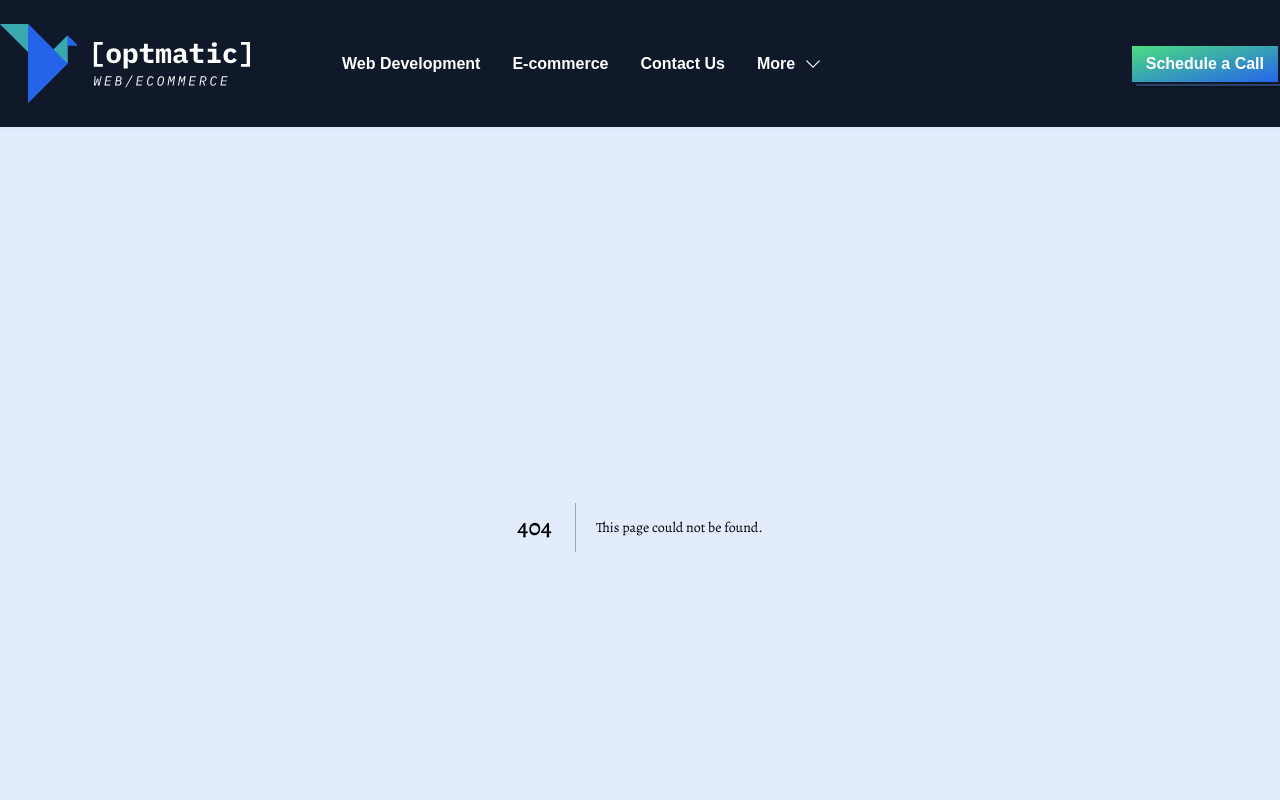
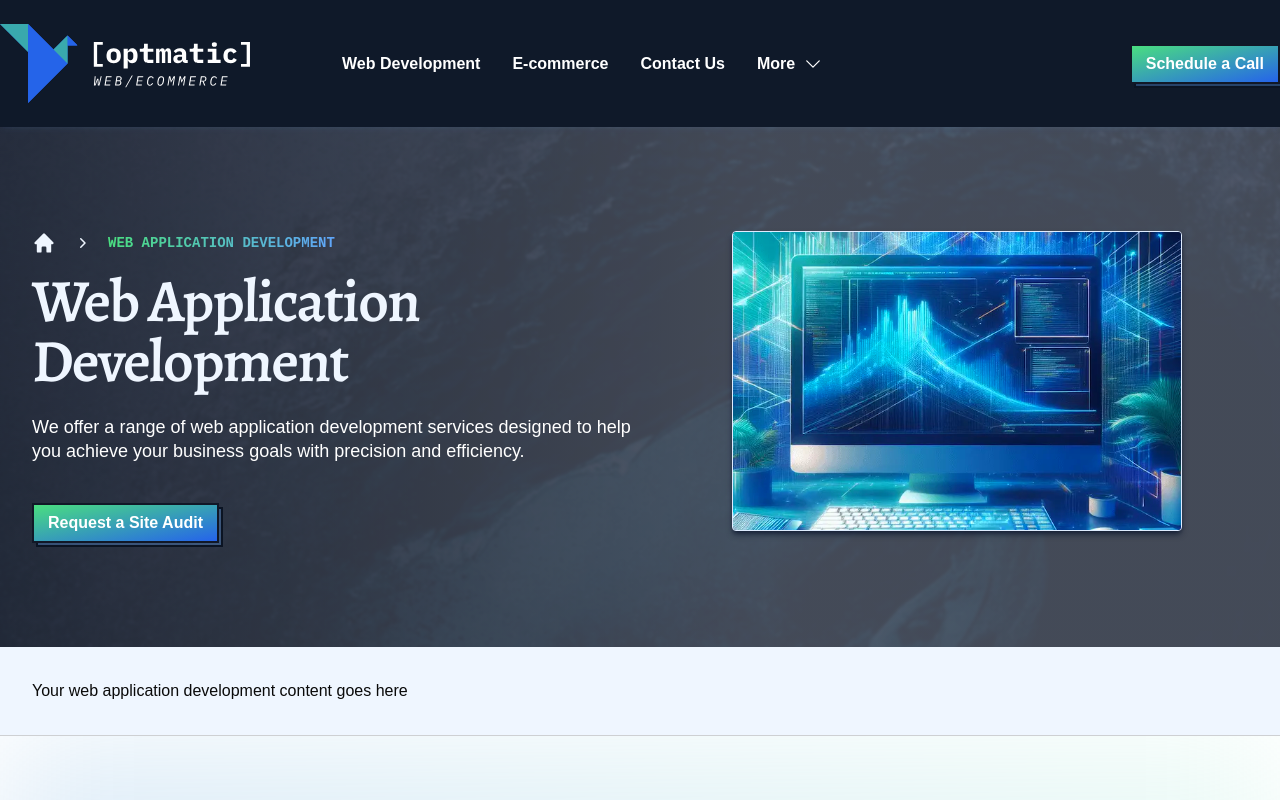
Before and after one commit to optmatic/verygoodweb, a Next.js app: page /web-app-development in a window 1280 px wide. Before the commit this address had no page. Shown: the top 800 px of the page. Built offline with nearby package versions, Linux system fonts and the light colour scheme.

Commit message:
layout implementation

```diff
--- /dev/null
+++ b/src/app/web-app-development/page.tsx
@@ -0,0 +1,42 @@
+"use client"
+
+import { QuestionMarkCircleIcon } from "@heroicons/react/24/solid";
+import WebDevFeature from "@/images/features/web-app-feature-abstraction.webp"
+import SubPageLayout from "@/app/layouts/SubPageLayout"
+// import SubPageLayoutAlt from "../layouts/SubPageLayoutAlt";
+
+const metadata = {
+  title: "Web Application Development | Optmatic",
+  description: "Web Application Development services for your business.",
+}
+
+export default function WebDevelopment() {
+  const components = [
+
+    {
+      id: "web-development",
+      name: "Web Development",
+      icon: QuestionMarkCircleIcon as React.ComponentType<unknown>
+    }
+  ]
+
+  return (
+    <SubPageLayout
+      breadcrumbPath={[
+        { label: "Web Application Development", href: "/web-app-development" }]}
+      metadata={metadata}
+      title="Web Application Development"
+      subtitle="We offer a range of web application development services designed to help you achieve your business goals with precision and efficiency."
+      // activeComponentId="web-development"
+      // availableComponents={components}
+      imageSrc={WebDevFeature.src}
+      imageAlt="Web Development Feature Image"
+      buttonText="Request a Site Audit"
+      buttonLink="/web-app-development"
+    >
+      <div>
+        Your web application development content goes here
+      </div>
+    </SubPageLayout>
+  );
+}
--- /dev/null
+++ b/src/app/website-management/page.tsx
@@ -0,0 +1,42 @@
+"use client"
+
+import { QuestionMarkCircleIcon } from "@heroicons/react/24/solid";
+import WebsiteManagementFeature from "@/images/features/website-mgmt-feature-abstract.webp"
+import SubPageLayout from "@/app/layouts/SubPageLayout"
+// import SubPageLayoutAlt from "../layouts/SubPageLayoutAlt";
+
+const metadata = {
+  title: "Web Development | Optmatic",
+  description: "Web Development services for your business.",
+}
+
+export default function WebsiteManagement() {
+  const components = [
+
+    {
+      id: "website-management",
+      name: "Website Management",
+      icon: QuestionMarkCircleIcon as React.ComponentType<unknown>
+    }
+  ]
+
+  return (
+    <SubPageLayout
+      breadcrumbPath={[
+    { label: "Website Management", href: "/website-management" }]}
+      metadata={metadata}
+      title="Website Management"
+      subtitle="We offer a range of website management services designed to help you achieve your business goals with precision and efficiency."
+      // activeComponentId="web-development"
+      // availableComponents={components}
+      imageSrc={WebsiteManagementFeature.src}
+      imageAlt="Website Management Feature Image"
+      buttonText="Request a Site Audit"
+      buttonLink="/website-management"
+    >
+      <div>
+        Your website management content goes here
+      </div>
+    </SubPageLayout>
+  );
+}
--- /dev/null
+++ b/src/app/wordpress-solutions/page.tsx
@@ -0,0 +1,42 @@
+"use client"
+
+import { QuestionMarkCircleIcon } from "@heroicons/react/24/solid";
+import WordPressSolutionsFeature from "@/images/features/wordpress-feature-abstraction.webp"
+import SubPageLayout from "@/app/layouts/SubPageLayout"
+// import SubPageLayoutAlt from "../layouts/SubPageLayoutAlt";
+
+const metadata = {
+  title: "WordPress Solutions | Optmatic",
+  description: "WordPress Solutions services for your business.",
+}
+
+export default function WordPressSolutions() {
+  const components = [
+
+    {
+      id: "wordpress-solutions",
+      name: "WordPress Solutions",
+      icon: QuestionMarkCircleIcon as React.ComponentType<unknown>
+    }
+  ]
+
+  return (
+    <SubPageLayout
+      breadcrumbPath={[
+    { label: "WordPress Solutions", href: "/wordpress-solutions" }]}
+      metadata={metadata}
+      title="WordPress Solutions"
+      subtitle="We offer a range of WordPress solutions services designed to help you achieve your business goals with precision and efficiency."
+      // activeComponentId="web-development"
+      // availableComponents={components}
+      imageSrc={WordPressSolutionsFeature.src}
+      imageAlt="WordPress Solutions Feature Image"
+      buttonText="Request a Site Audit"
+      buttonLink="/wordpress-solutions"
+    >
+      <div>
+        Your WordPress solutions content goes here
+      </div>
+    </SubPageLayout>
+  );
+}
--- a/src/components/navigation/PrimaryNav.tsx
+++ b/src/components/navigation/PrimaryNav.tsx
@@ -16,8 +16,8 @@ const resources = [
     description: 'This is a description of the web app development service.',
     href: '/web-app-development',
   },
-  { name: 'Site Management', description: 'This is a description of the site management service.', href: '/' },
-  { name: 'WordPress Solutions', description: 'This is a description of the WordPress solutions service.', href: '#' },
+  { name: 'Site Management', description: 'This is a description of the site management service.', href: '/website-management' },
+  { name: 'WordPress Solutions', description: 'This is a description of the WordPress solutions service.', href: '/wordpress-solutions' },
 ]
 
 import { useState } from 'react'
@@ -197,7 +197,7 @@ export default function PrimaryNav() {
                   ))}
                 </div>
                 <div className="mt-6 flex flex-col">
-                  <PrimaryButton text="Book a Free Trial Lesson" link="#" />
+                  <PrimaryButton text="Schedule a Call" link="/contact" />
                   <p className="mt-6 text-left text-base font-medium text-white">
                     Optimise Hub -{' '}
                     <a href="#" className="text-darkerPrimary underline decoration-lightAccent decoration-2 underline-offset-2 hover:text-darkerPrimary/70">
--- a/src/config/navConfig.ts
+++ b/src/config/navConfig.ts
@@ -24,11 +24,11 @@ export const moreMenuItems = [
   {
     name: 'Site Management',
     description: 'This is a description of the site management service.',
-    href: '/',
+    href: '/website-management',
   },
   {
     name: 'WordPress Solutions',
     description: 'This is a description of the WordPress solutions service.',
-    href: '#',
+    href: '/wordpress-solutions',
   },
 ]
```
